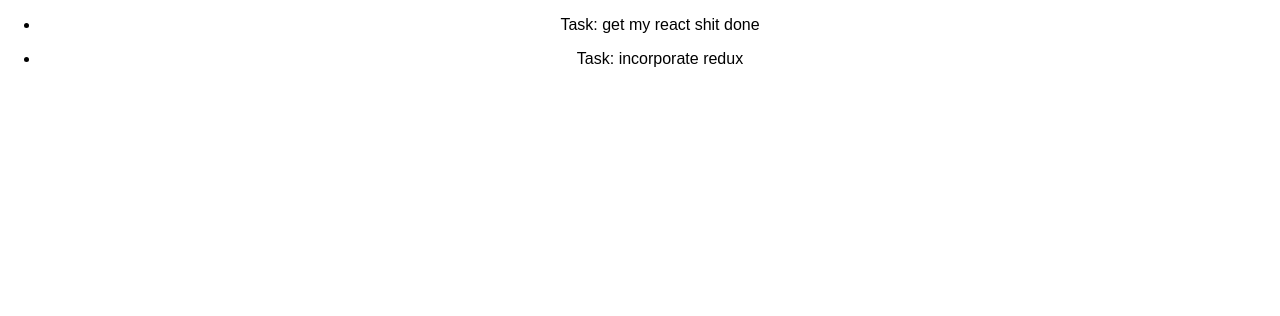
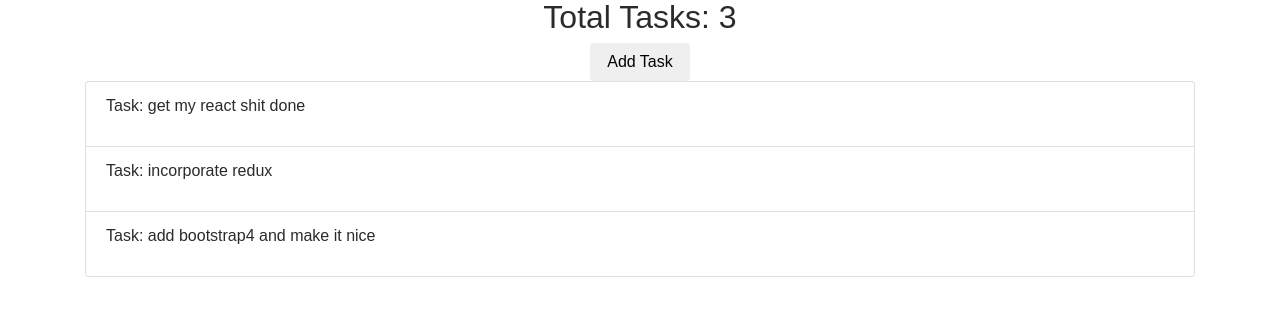
Before and after one commit to thechutrain/todo-ui-react, a React (Create React App) app: page / in a window 1280 px wide. Shown: the top 316 px of the page. Built offline with nearby package versions, Linux system fonts and the light colour scheme.

Commit message:
todoItem is own component now

```diff
--- a/public/index.html
+++ b/public/index.html
@@ -19,13 +19,16 @@
       work correctly both with client-side routing and a non-root public URL.
       Learn how to configure a non-root public URL by running `npm run build`.
     -->
+    <link rel="stylesheet" href="https://maxcdn.bootstrapcdn.com/bootstrap/4.0.0-alpha.6/css/bootstrap.min.css" integrity="sha384-rwoIResjU2yc3z8GV/NPeZWAv56rSmLldC3R/AZzGRnGxQQKnKkoFVhFQhNUwEyJ" crossorigin="anonymous">
     <title>React App</title>
   </head>
   <body>
     <noscript>
       You need to enable JavaScript to run this app.
     </noscript>
-    <div id="root"></div>
+    <div class="container">
+      <div id="root"></div>
+    </div>
     <!--
       This HTML file is a template.
       If you open it directly in the browser, you will see an empty page.
--- a/src/Components/Todo/Todo.jsx
+++ b/src/Components/Todo/Todo.jsx
@@ -1,4 +1,5 @@
 import React, { Component } from 'react'
+import TodoItem from './TodoItem'
 
 class Todo extends Component {
 	constructor(props) {
@@ -6,15 +7,40 @@
 		this.state = {
 			tasks: [
 				{ id: 1, task: 'get my react shit done', complete: false },
-				{ id: 2, task: 'incorporate redux', complete: true }
-			]
+				{ id: 2, task: 'incorporate redux', complete: true },
+				{ id: 3, task: 'add bootstrap4 and make it nice', complete: false }
+			],
+			lastId: 3
 		}
+	}
+	_addTask = taskObj => {
+		// create the new task
+		let newId = this.state.lastId
+		const newTask = Object.assign({ task: '', complete: false }, taskObj, {
+			id: ++newId
+		})
+		// update the state
+		this.setState(prevState => {
+			const updatedTasks = prevState.tasks
+			updatedTasks.push(newTask)
+			return { tasks: updatedTasks, lastId: ++prevState.lastId }
+		})
+	}
+	_removeTask = id => {
+		this.setState(prevState => {
+			const updatedTasks = prevState.tasks.filter(task => task.id !== id)
+			return { tasks: updatedTasks }
+		})
 	}
 	render() {
 		return (
 			<div>
-				<ul>
-					{this.state.tasks.map(task => displayTask(task))}
+				<h2>Total Tasks: {this.state.tasks.length}</h2>
+				<button onClick={this._addTask} className="btn btn-default">
+					{' '}Add Task{' '}
+				</button>
+				<ul className="list-group">
+					{this.state.tasks.map(task => <TodoItem {...task} />)}
 				</ul>
 			</div>
 		)
@@ -22,11 +48,3 @@
 }
 
 export default Todo
-
-function displayTask(props) {
-	return (
-		<li key={props.id}>
-			<p>Task: {props.task}</p>
-		</li>
-	)
-}
--- /dev/null
+++ b/src/Components/Todo/TodoItem.jsx
@@ -0,0 +1,16 @@
+import React, { Component } from 'react'
+
+class TodoItem extends Component {
+	constructor(props) {
+		super(props)
+	}
+	render() {
+		return (
+			<li key={this.props.id} className="list-group-item">
+				<p>Task: {this.props.task}</p>
+			</li>
+		)
+	}
+}
+
+export default TodoItem
```
